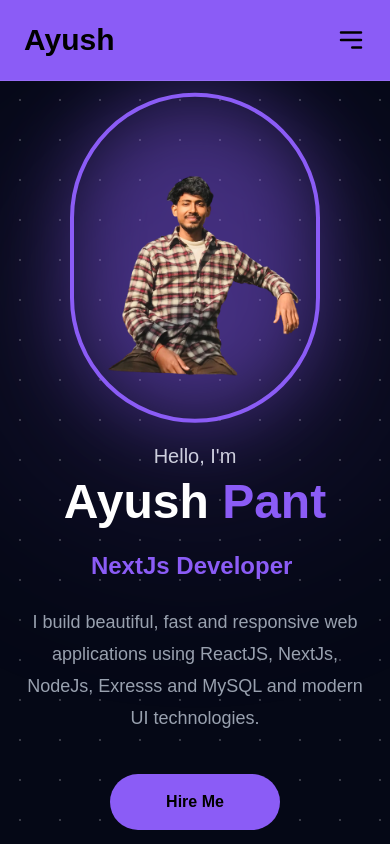
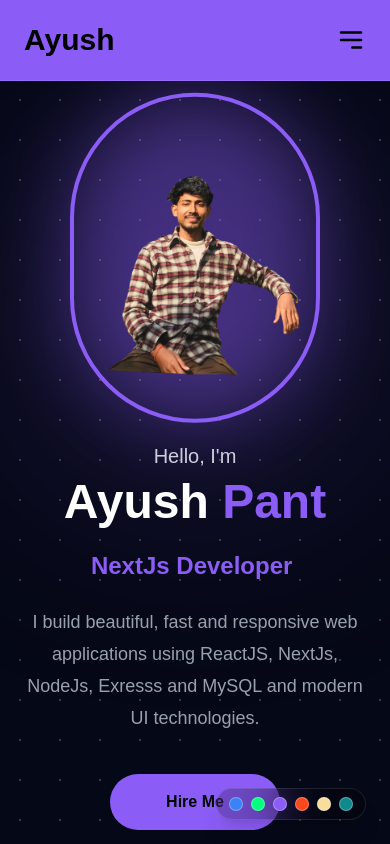
Before and after one commit to ayushpant-ui/Portfolio_New, a Next.js app in the folder app/: page / in a window 390 px wide. Shown: the top 844 px of the page. Built offline with nearby package versions, Linux system fonts and the light colour scheme.

Commit message:
Checking for Mobile

```diff
--- a/app/src/app/layout.js
+++ b/app/src/app/layout.js
@@ -29,7 +29,7 @@ export default function RootLayout({ children }) {
         <Navbar />
         {children}
         <Footer />
-        {/* <ThemeSwitcher /> */}
+        <ThemeSwitcher />
         </body>
     </html>
   );
--- a/app/src/app/page.js
+++ b/app/src/app/page.js
@@ -15,8 +15,8 @@ export default function Home() {
 <Services />
 <Divider />
 <Skill />
-{/* <Divider /> */}
-{/* <Resume /> */}
+<Divider />
+<Resume />
 <Divider />
 <Project />
 <Divider />
```
